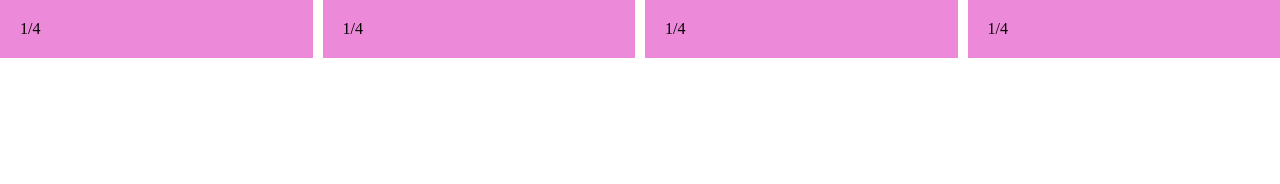
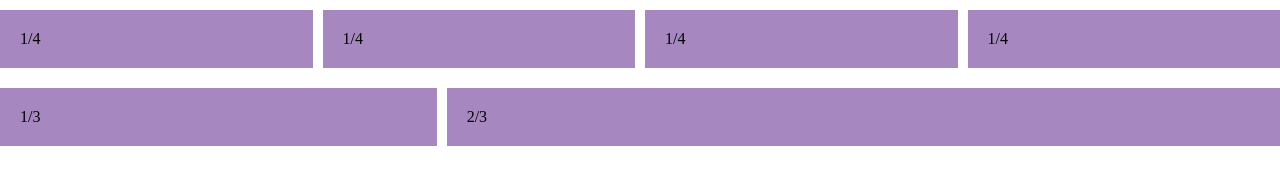
Before and after one commit to mkenlo/Ninja, a plain HTML site: page webfun/06-flexiblecolumns/index.html in a window 1280 px wide. Drawn offline with Linux system fonts and the light colour scheme.

Commit message:
part 2: added a column that takes 2 times space

```diff
--- a/webfun/06-flexiblecolumns/index.html
+++ b/webfun/06-flexiblecolumns/index.html
@@ -17,6 +17,14 @@
         <div class="col">1/4</div>
         <div class="col">1/4</div>
     </div>
+    <div class="row">
+        <div class="col">1/3</div>
+        <div class="col-2">2/3</div>
+    </div>
+
+
+
+
 
 
 </body>
--- a/webfun/06-flexiblecolumns/style.css
+++ b/webfun/06-flexiblecolumns/style.css
@@ -6,10 +6,16 @@ body{
 }
 .col{
     flex: 1;
-    margin-right: 10px;
-    background-color: #ED89D9;
+    background-color: #A787C0;
     padding: 20px;
+    margin: 10px 10px 10px 0;
 }
-.col:last-child{
+.col-2:last-child,.col:last-child{
     margin-right: 0;
 }
+.col-2{
+    flex: 2;
+    background-color: #A787C0;
+    padding: 20px;
+    margin: 10px 10px 10px 0;
+}
```
